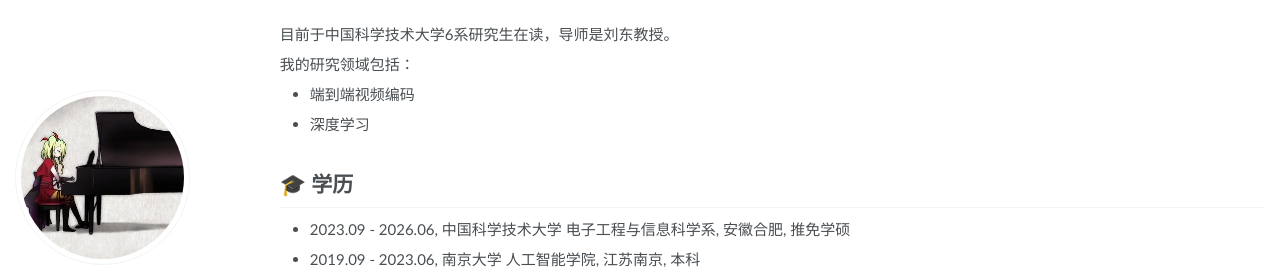
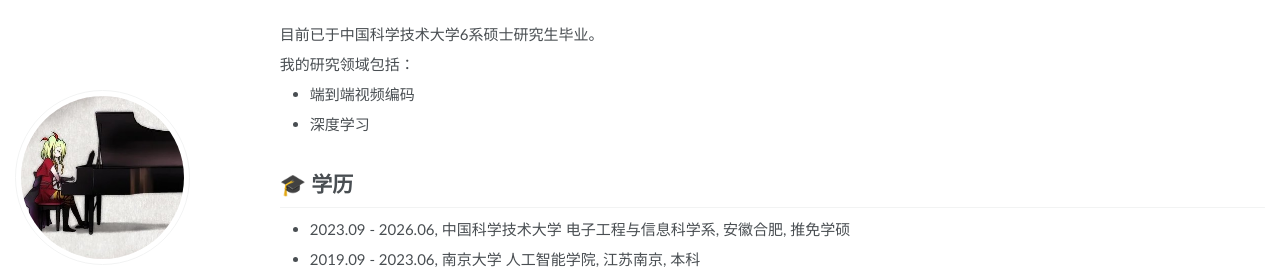
Before and after one commit to DeathPolca/DeathPolca.github.io, a Jekyll site: the page built from _pages/about.md, in a window 1280 px wide and 1392 px high. Shown: the top 269 px of the window. Built offline with Jekyll 4.4.1, drawn with Linux system fonts in a browser that asks for light colours; some web fonts are replaced.

Commit message:
Update about.md

```diff
--- a/_pages/about.md
+++ b/_pages/about.md
@@ -17,7 +17,7 @@ redirect_from:
 
 <span class='anchor' id='about-me'></span>
 
-目前于中国科学技术大学6系研究生在读，导师是刘东教授。
+目前已于中国科学技术大学6系硕士研究生毕业。
  <!-- <a href='https://scholar.google.com/citations?user=79nbT9AAAAAJ'><img src="https://img.shields.io/endpoint?url={{ url | url_encode }}&logo=Google%20Scholar&labelColor=f6f6f6&color=9cf&style=flat&label=引用"></a>。 -->
 
 我的研究领域包括：
```
